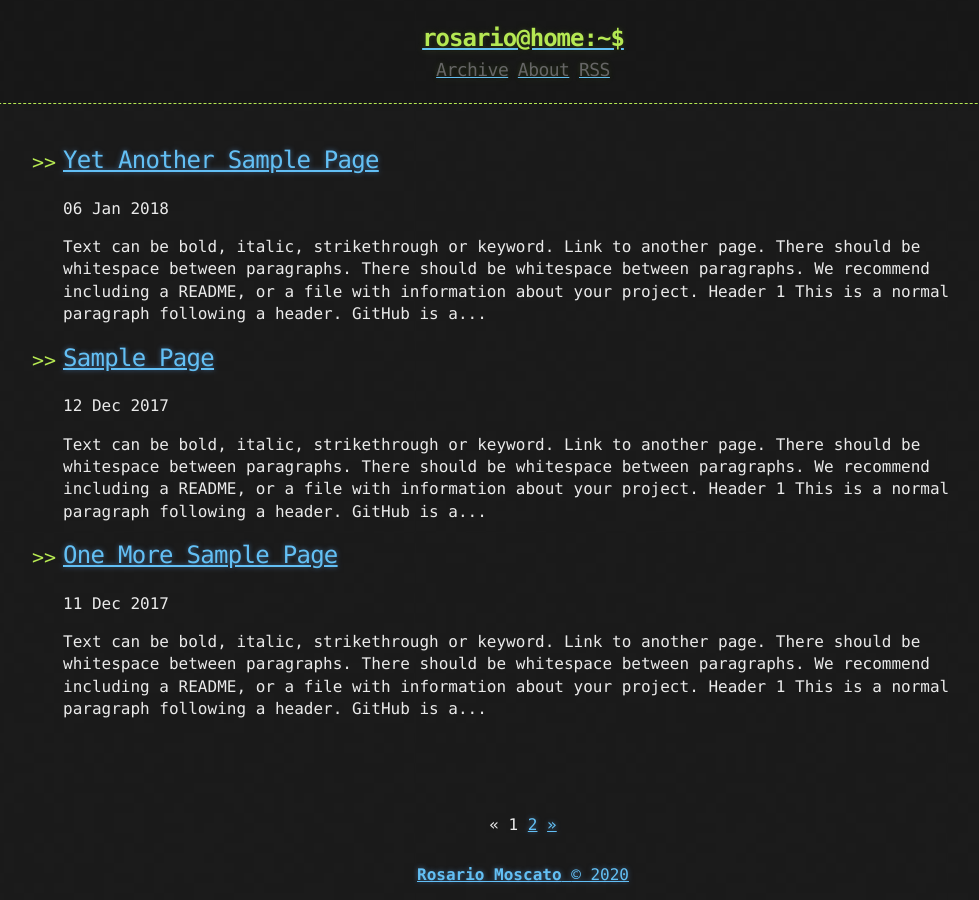
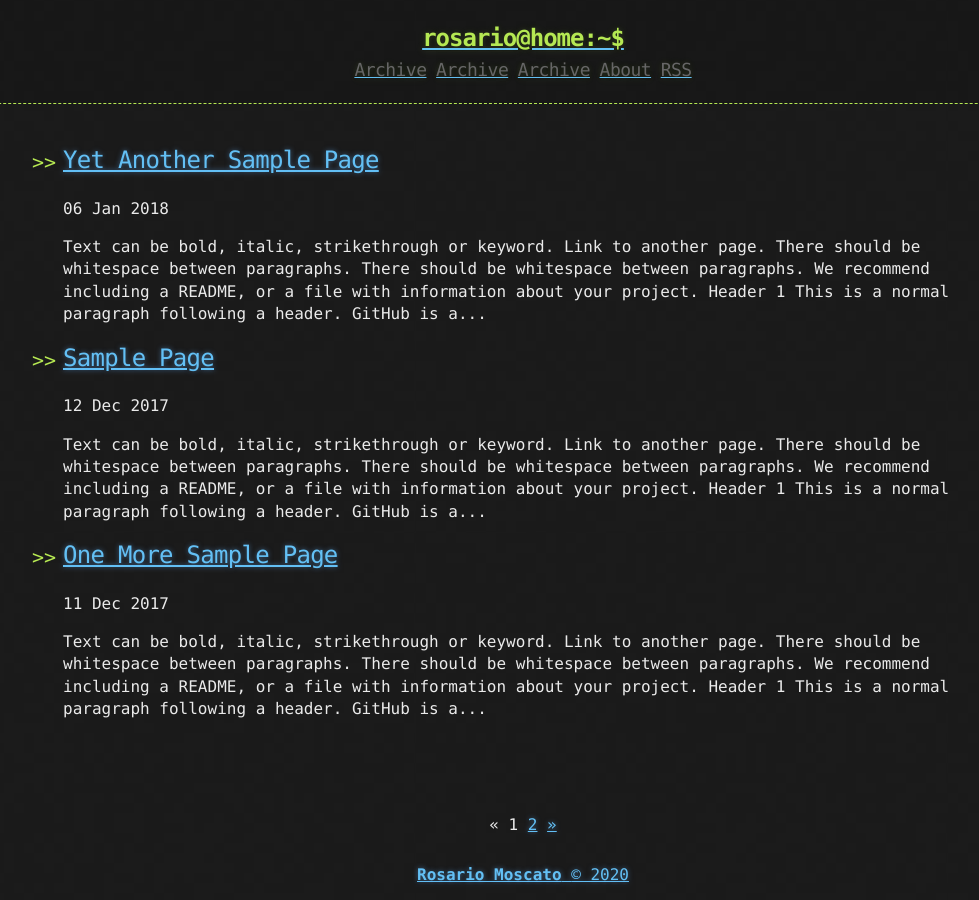
Before and after one commit to rosariomoscato/rosariomoscato.github.io, a Jekyll site: the page built from index.html, in a window 1280 px wide. Shown: the whole page, without its empty margins (117-1096 px from the left). Built offline with Jekyll 4.4.1, drawn with Linux system fonts in a browser that asks for light colours; the list of posts is cut into pages by our own code.

Commit message:
Update links.html

```diff
--- a/_includes/links.html
+++ b/_includes/links.html
@@ -1,3 +1,5 @@
 <a href="{{ "/archive" | prepend: site.baseurl | replace: '//', '/' }}"><h2 class="header-link">Archive</h2></a>
+<a href="{{ "/books" | prepend: site.baseurl | replace: '//', '/' }}"><h2 class="header-link">Archive</h2></a>
+<a href="{{ "/pictures" | prepend: site.baseurl | replace: '//', '/' }}"><h2 class="header-link">Archive</h2></a>
 <a href="{{ "/about" | prepend: site.baseurl | replace: '//', '/' }}"><h2 class="header-link">About</h2></a>
 <a href="{{ "/atom.xml" | prepend: site.baseurl | replace: '//', '/' }}"><h2 class="header-link">RSS</h2></a>
```
